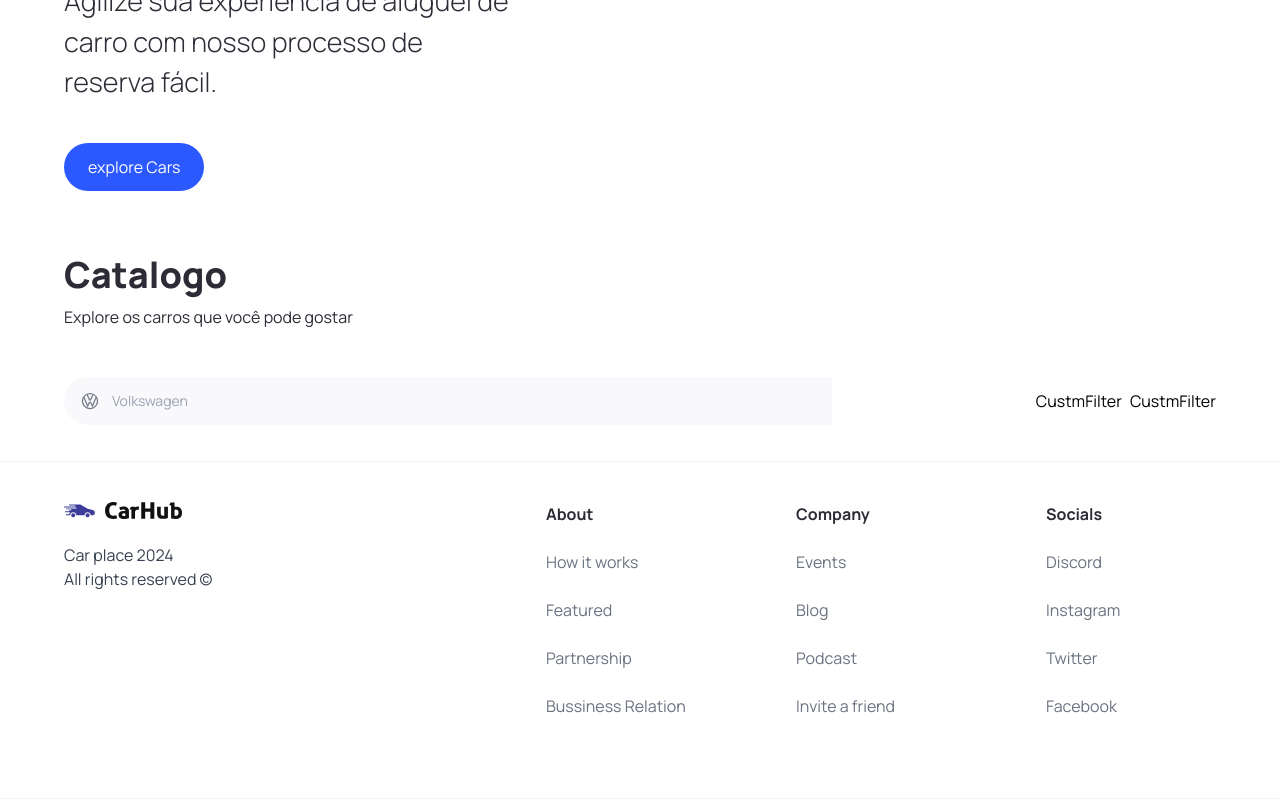
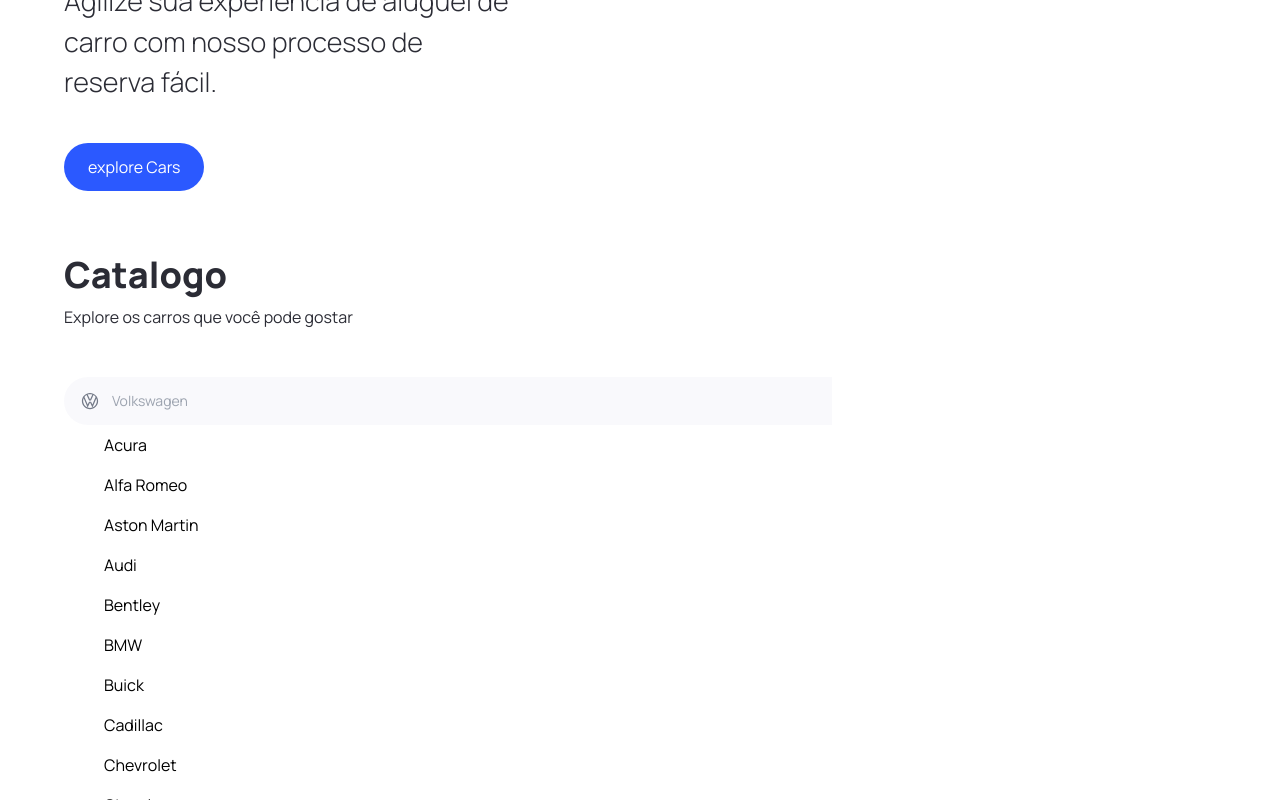
Before and after one commit to andersonDnz/Car-place, a Next.js app: page / in a window 1280 px wide. Both pictures are taken after a click on the button 82 px from the left and 1159 px from the top of the page. Shown: the part 759-1559 px from the top of the page. Built offline with nearby package versions, Linux system fonts and the light colour scheme.

Commit message:
Feat: complementando o componente de filtragem de pesquisa

```diff
--- a/components/SearchManufacturer.tsx
+++ b/components/SearchManufacturer.tsx
@@ -1,30 +1,37 @@
 "use client"
 
-import React from 'react'
-
-import { useState, Fragment } from 'react';
-import Image from 'next/image'
+import React, { useState, Fragment } from 'react';
+import Image from 'next/image';
 
 import {
   Combobox,
   ComboboxButton,
   ComboboxInput,
+  ComboboxOption,
   ComboboxOptions,
   Transition
-} from '@headlessui/react'
+} from '@headlessui/react';
 
-import { SearchManufacturerProps } from '@/types'
-
+import { manufacturers } from '@/constants';
+import { SearchManufacturerProps } from '@/types';
 
 
 const SearchManufacturer = ({ manufacturer, setManufacturer }: SearchManufacturerProps) => {
-  const [query, setQuery] = useState('')
+  const [query, setQuery] = useState('');
 
+  const filteredManufacturers =
+    query === ""
+      ? manufacturers
+      : manufacturers.filter((item) => (
+        item.toLowerCase()
+          .replace(/\s+/g, "")
+          .includes(query.toLowerCase().replace(/\s+/g, ""))
+      ));
 
 
   return (
     <div className='search-manufacturer'>
-      <Combobox>
+      <Combobox value={manufacturer} onChange={setManufacturer}>
         <div className='relative w-full'>
           <ComboboxButton className="absolute top-[14px]">
             <Image
@@ -44,19 +51,36 @@
 
           <Transition
             as={Fragment}
-            leave='trasition ease-in duration-100'
+            leave='transition ease-in duration-100'
             leaveFrom='opacity-100'
             leaveTo='opacity-0'
             afterLeave={() => setQuery('')}
           >
             <ComboboxOptions>
-
+              {filteredManufacturers.length === 0 && query !== "" ? (
+                <ComboboxOption
+                  value={query}
+                  className="search-manufacturer__option"
+                >
+                  Create "{query}"
+                </ComboboxOption>
+              ) : (
+                filteredManufacturers.map((item) => (
+                  <ComboboxOption
+                    key={item}
+                    className="relative search-manufacturer__option"
+                    value={item}
+                  >
+                    {item}
+                  </ComboboxOption>
+                ))
+              )}
             </ComboboxOptions>
           </Transition>
         </div>
       </Combobox>
     </div>
-  )
+  );
 }
 
 export default SearchManufacturer;
```
